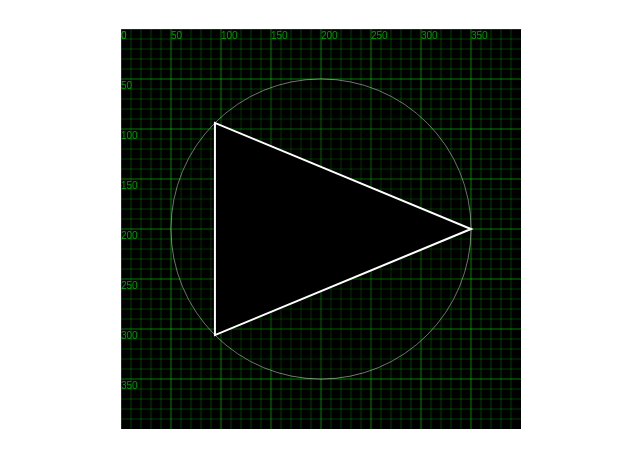
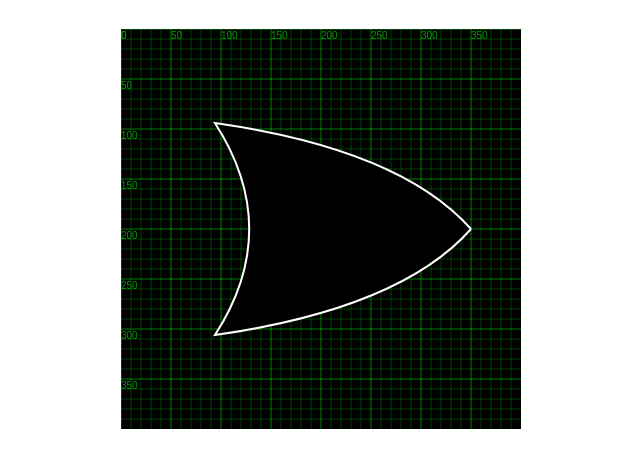
Before and after one commit to Ian-Chege/Game-Dev-JS, a website: page part4/part4.1.html in a window 1280 px wide. Shown: the part 61-528 px from the top of the page, without its empty margins (319-959 px from the left). Drawn offline with Linux system fonts and the light colour scheme; files that its build step writes are made by us from their sources.

Commit message:
final ship drawing

```diff
--- a/part4/drawing.js
+++ b/part4/drawing.js
@@ -40,89 +40,89 @@ function draw_pacman(ctx, x, y, radius, mouth) {
   ctx.restore();
 }
 
-function draw_ship(ctx, x, y, radius, options) {
-  // Set default options if not provided
+// function draw_ship(ctx, x, y, radius, options) {
+//   // Set default options if not provided
+//   options = options || {};
+
+//   // Save the current context state
+//   ctx.save();
+
+//   // If the "guide" option is enabled, draw a guide circle
+//   if (options.guide) {
+//     ctx.strokeStyle = "white";
+//     ctx.fillStyle = "rgba(0, 0, 0, 0.25)";
+//     ctx.lineWidth = 0.5;
+//     ctx.beginPath();
+//     ctx.arc(x, y, radius, 0, 2 * Math.PI);
+//     ctx.stroke();
+//     ctx.fill();
+//   }
+
+//   // Set line width and colors based on options (or use defaults)
+//   ctx.lineWidth = options.lineWidth || 2;
+//   ctx.strokeStyle = options.stroke || "white";
+//   ctx.fillStyle = options.fill || "yellow";
+
+//   // Calculate the angle for the ship's shape
+//   let angle = (options.angle || 0.5 * Math.PI) / 2;
+
+//   // Draw the ship's shape
+//   ctx.beginPath();
+//   ctx.moveTo(x + radius, y); // nose of the spaceship
+//   ctx.lineTo(
+//     x + Math.cos(Math.PI - angle) * radius,
+//     y + Math.sin(Math.PI - angle) * radius
+//   );
+//   ctx.lineTo(
+//     x + Math.cos(Math.PI + angle) * radius,
+//     y + Math.sin(Math.PI + angle) * radius
+//   );
+//   ctx.closePath(); // close the shape
+//   ctx.fill(); // fill the shape
+//   ctx.stroke(); // outline the shape
+//   ctx.restore(); // restore the original context state
+// }
+
+
+// Final Ship Drawing Function
+function draw_ship(ctx, radius, options) {
   options = options || {};
-
-  // Save the current context state
+  let angle = (options.angle || 0.5 * Math.PI) / 2;
+  // Now we have two curve arguments
+  let curve1 = options.curve1 || 0.25;
+  let curve2 = options.curve2 || 0.75;
   ctx.save();
-
-  // If the "guide" option is enabled, draw a guide circle
   if (options.guide) {
     ctx.strokeStyle = "white";
     ctx.fillStyle = "rgba(0, 0, 0, 0.25)";
     ctx.lineWidth = 0.5;
     ctx.beginPath();
-    ctx.arc(x, y, radius, 0, 2 * Math.PI);
+    ctx.arc(0, 0, radius, 0, 2 * Math.PI);
     ctx.stroke();
     ctx.fill();
   }
-
-  // Set line width and colors based on options (or use defaults)
   ctx.lineWidth = options.lineWidth || 2;
   ctx.strokeStyle = options.stroke || "white";
   ctx.fillStyle = options.fill || "black";
-
-  // Calculate the angle for the ship's shape
-  let angle = (options.angle || 0.5 * Math.PI) / 2;
-
-  // Draw the ship's shape
   ctx.beginPath();
-  ctx.moveTo(x + radius, y);
-  ctx.lineTo(
-    x + Math.cos(Math.PI - angle) * radius,
-    y + Math.sin(Math.PI - angle) * radius
+  ctx.moveTo(radius, 0);
+  // here we have the three curves
+  ctx.quadraticCurveTo(
+    Math.cos(angle) * radius * curve2,
+    Math.sin(angle) * radius * curve2,
+    Math.cos(Math.PI - angle) * radius,
+    Math.sin(Math.PI - angle) * radius
   );
-  ctx.lineTo(
-    x + Math.cos(Math.PI + angle) * radius,
-    y + Math.sin(Math.PI + angle) * radius
+  ctx.quadraticCurveTo(-radius * curve1, 0,
+    Math.cos(Math.PI + angle) * radius,
+    Math.sin(Math.PI + angle) * radius
   );
-  ctx.closePath(); // close the shape
-  ctx.fill(); // fill the shape
-  ctx.stroke(); // outline the shape
-  ctx.restore(); // restore the original context state
+  ctx.quadraticCurveTo(
+    Math.cos(-angle) * radius * curve2,
+    Math.sin(-angle) * radius * curve2,
+    radius, 0
+  );
+  ctx.fill();
+  ctx.stroke();
+  ctx.restore();
 }
-
-
-// Final Ship Drawing Function
-// function draw_ship(ctx, radius, options) {
-//   options = options || {};
-//   let angle = (options.angle || 0.5 * Math.PI) / 2;
-//   // Now we have two curve arguments
-//   let curve1 = options.curve1 || 0.25;
-//   let curve2 = options.curve2 || 0.75;
-//   ctx.save();
-//   if (options.guide) {
-//     ctx.strokeStyle = "white";
-//     ctx.fillStyle = "rgba(0, 0, 0, 0.25)";
-//     ctx.lineWidth = 0.5;
-//     ctx.beginPath();
-//     ctx.arc(0, 0, radius, 0, 2 * Math.PI);
-//     ctx.stroke();
-//     ctx.fill();
-//   }
-//   ctx.lineWidth = options.lineWidth || 2;
-//   ctx.strokeStyle = options.stroke || "white";
-//   ctx.fillStyle = options.fill || "black";
-//   ctx.beginPath();
-//   ctx.moveTo(radius, 0);
-//   // here we have the three curves
-//   ctx.quadraticCurveTo(
-//     Math.cos(angle) * radius * curve2,
-//     Math.sin(angle) * radius * curve2,
-//     Math.cos(Math.PI - angle) * radius,
-//     Math.sin(Math.PI - angle) * radius
-//   );
-//   ctx.quadraticCurveTo(-radius * curve1, 0,
-//     Math.cos(Math.PI + angle) * radius,
-//     Math.sin(Math.PI + angle) * radius
-//   );
-//   ctx.quadraticCurveTo(
-//     Math.cos(-angle) * radius * curve2,
-//     Math.sin(-angle) * radius * curve2,
-//     radius, 0
-//   );
-//   ctx.fill();
-//   ctx.stroke();
-//   ctx.restore();
-// }
--- a/part4/part4.1.html
+++ b/part4/part4.1.html
@@ -13,15 +13,15 @@
     <script>
         var context = document.getElementById("asteroids").getContext("2d");
         draw_grid(context);
-        draw_ship(context, 200, 200, 150, { guide: true })
-        // different properties to draw the ship
+        // draw_ship(context, 200, 200, 150)
+        // // different properties to draw the ship
         // draw_ship(context, 75, 75, 50, { stroke: "gold", fill: "purple" });
         // draw_ship(context, 325, 325, 50, { angle: 0.8 * Math.PI, guide: true });
         // draw_ship(context, 325, 75, 50, { lineWidth: 8, fill: "blue" });
 
         // Final ship drawing
-        // context.translate(200, 200);
-        // draw_ship(context, 150);
+        context.translate(200, 200);
+        draw_ship(context, 150);
     </script>
 </body>
 
```
